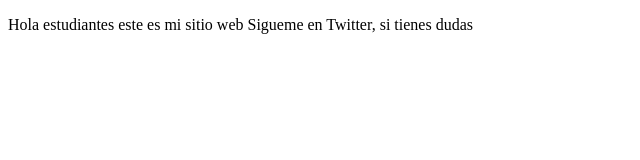
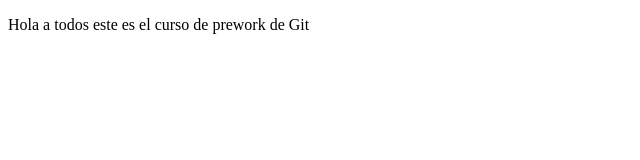
Before and after one commit to VaporousShark88/proyectoDemoCursoPrework, a plain HTML site: page index.html in a window 1280 px wide. Shown: the whole page, without its empty margins (0-640 px from the left). Drawn offline with Linux system fonts and the light colour scheme.

Commit message:
primer cambio archivo html

```diff
--- a/index.html
+++ b/index.html
@@ -8,8 +8,7 @@
 </head>
 <body>
     <p>
-        Hola estudiantes este es mi sitio web
-        Sigueme en Twitter, si tienes dudas
+        Hola a todos este es el curso de prework de Git
     </p>
 </body>
 </html>
```
